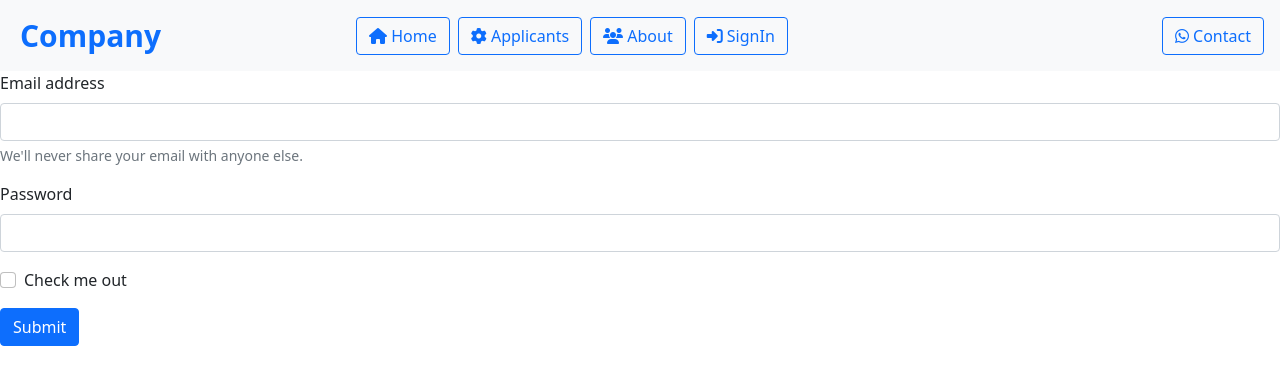
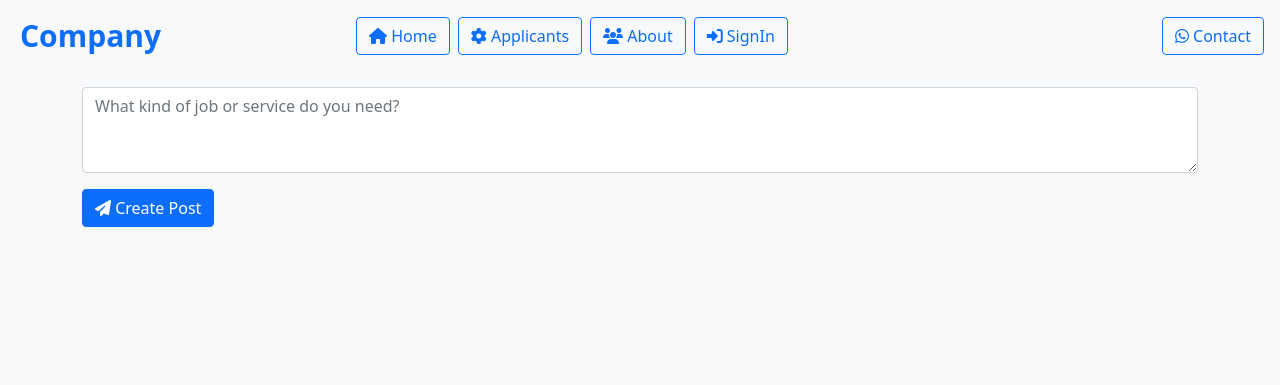
Before and after one commit to Hire-Hub/Hire-Hub.github.io, a PHP site: page /employer.php in a window 1280 px wide. Shown: the top 385 px of the page. Run offline with PHP 8.4, Linux system fonts and the light colour scheme; some libraries are stand-ins or nearby versions.

Commit message:
job creation form

```diff
--- a/pages/employer.php
+++ b/pages/employer.php
@@ -7,7 +7,7 @@
     <script src="https://kit.fontawesome.com/e9f64432b6.js" crossorigin="anonymous"></script>
     <title>Employer</title>
   </head>
-  <body>
+  <body class="bg-light" >
   <nav class="navbar navbar-expand-lg navbar-light bg-light">
         <div class="container-fluid">
             <a class="navbar-brand text-primary mx-2" style="font-size:30px; font-weight:bold;" href="index.php">Company</a>
@@ -39,22 +39,16 @@
         </div>
     </nav>
 
-    <form>
-        <div class="mb-3">
-            <label for="exampleInputEmail1" class="form-label">Email address</label>
-            <input type="email" class="form-control" id="exampleInputEmail1" aria-describedby="emailHelp">
-            <div id="emailHelp" class="form-text">We'll never share your email with anyone else.</div>
-        </div>
-        <div class="mb-3">
-            <label for="exampleInputPassword1" class="form-label">Password</label>
-            <input type="password" class="form-control" id="exampleInputPassword1">
-        </div>
-        <div class="mb-3 form-check">
-            <input type="checkbox" class="form-check-input" id="exampleCheck1">
-            <label class="form-check-label" for="exampleCheck1">Check me out</label>
-        </div>
-        <button type="submit" class="btn btn-primary">Submit</button>
-    </form>
+    <!-- job creation -->
+    <div class="container my-3">
+        <form>
+            <div class="form-group">
+                <textarea class="form-control" id="exampleFormControlTextarea1" rows="3" placeholder="What kind of job or service do you need?" ></textarea>
+            </div>
+            <button type="submit" class="btn btn-primary my-3"><i class="fa-solid fa-paper-plane"></i>  Create Post</button>
+        </form>
+    </div>
+
     <script src="https://cdn.jsdelivr.net/npm/bootstrap@5.0.2/dist/js/bootstrap.bundle.min.js" integrity="sha384-MrcW6ZMFYlzcLA8Nl+NtUVF0sA7MsXsP1UyJoMp4YLEuNSfAP+JcXn/tWtIaxVXM" crossorigin="anonymous"></script>
   </body>
 </html>
```
